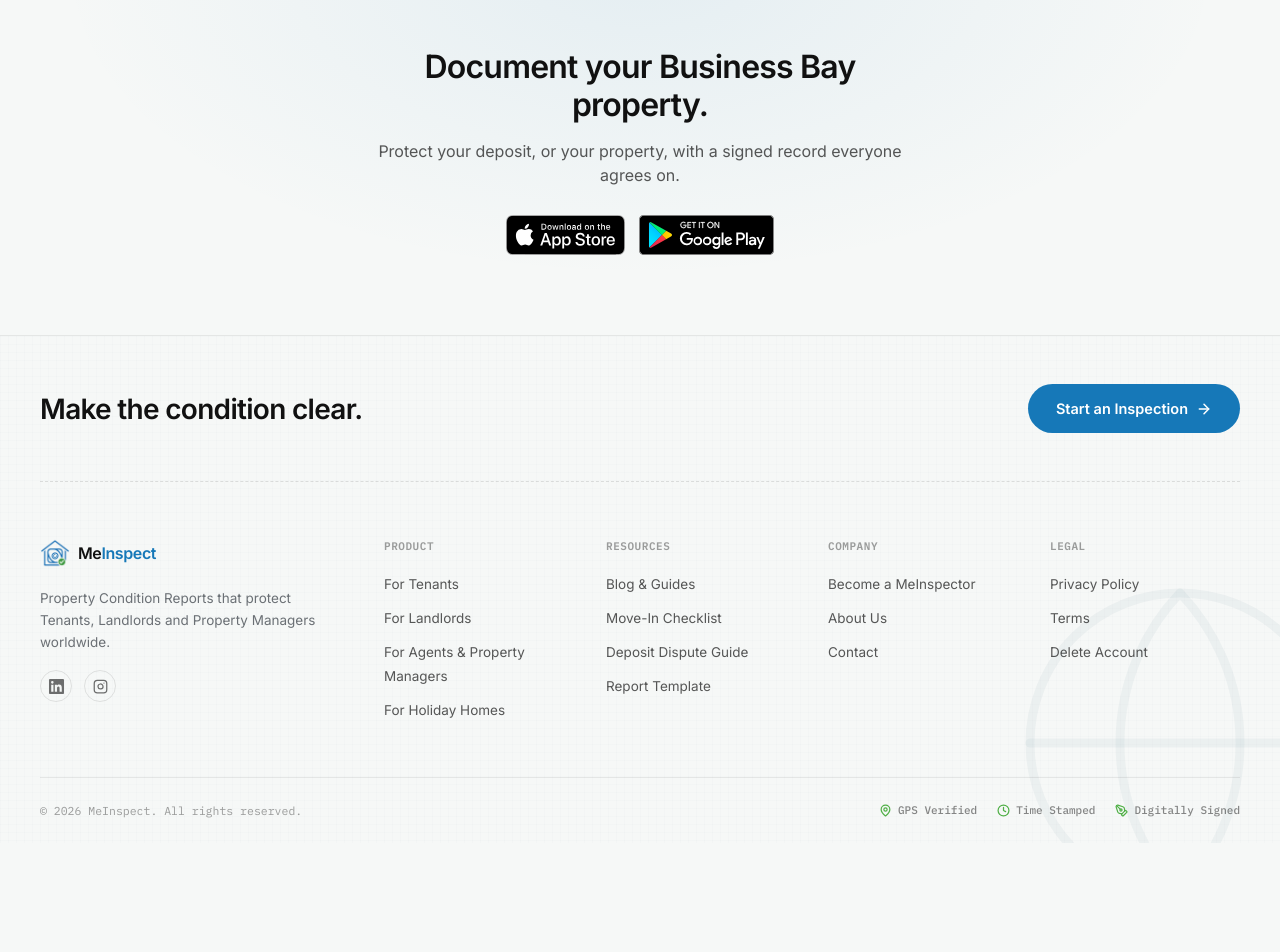
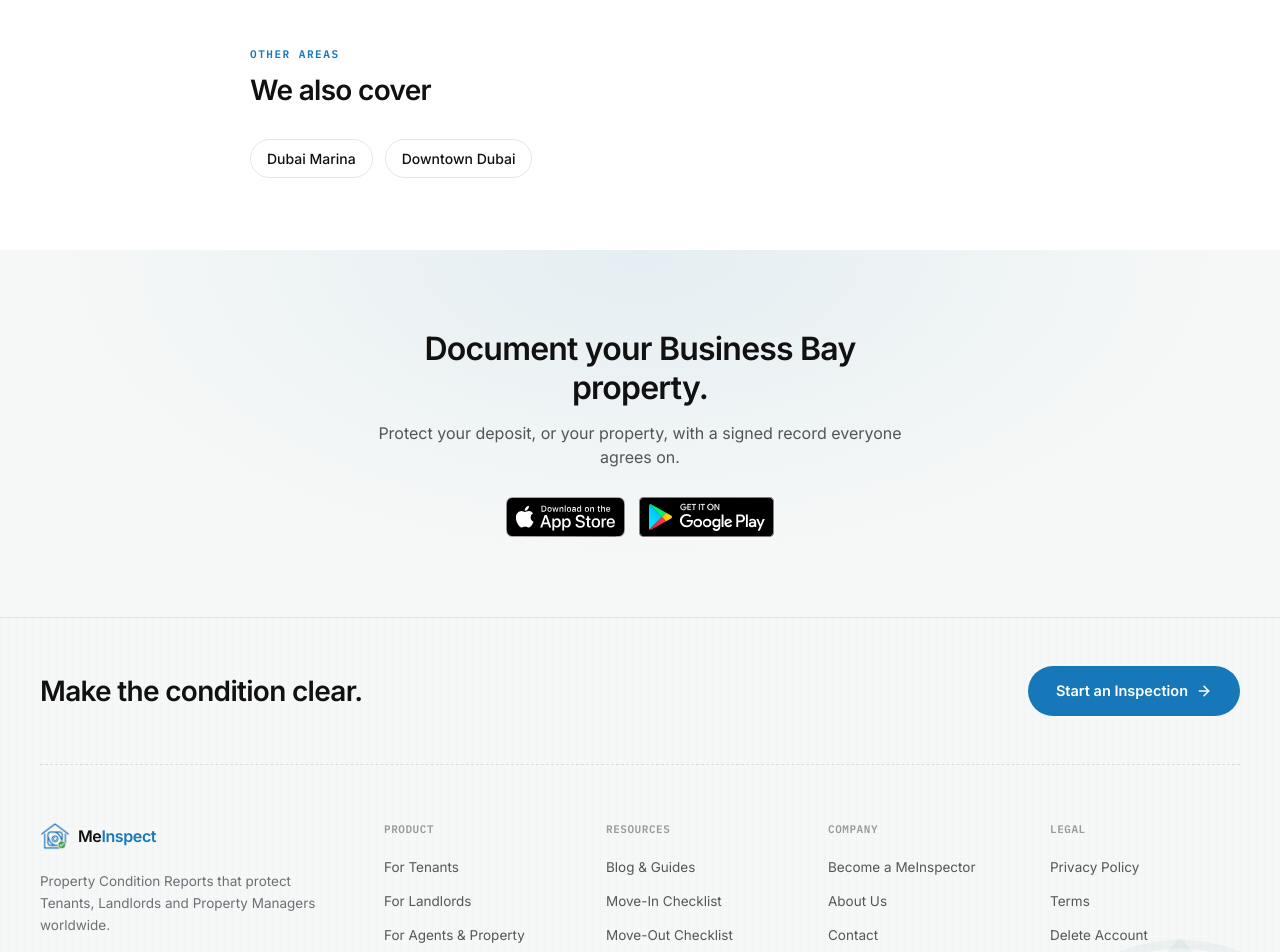
Before and after one commit to meinspectae/NewWebsite, a Next.js app: page /locations/business-bay in a window 1280 px wide. Shown: the part 1380-2332 px from the top of the page. Before the commit the page ends 2223 px from the top, so only its background shows below. Built offline with nearby package versions, Linux system fonts and the light colour scheme.

Commit message:
seo fix claude

```diff
--- a/app/book/page.tsx
+++ b/app/book/page.tsx
@@ -1,15 +1,17 @@
 import type { Metadata } from "next";
 import { UserCheck } from "lucide-react";
+import { buildPageMetadata } from "@/lib/seo/metadata";
 import { Navbar } from "@/components/navbar/Navbar";
 import { Footer } from "@/components/footer/Footer";
 import { PageHero } from "@/components/marketing/PageHero";
 import { ChecklistSection } from "@/components/marketing/ChecklistSection";
 import { ClosingCta } from "@/components/marketing/ClosingCta";
 
-export const metadata: Metadata = {
+export const metadata: Metadata = buildPageMetadata({
   title: "Hire a MeInspector | MeInspect",
   description: "A trained Meinspector visits and does the walkthrough for you — ideal for landlords, agencies & property managers.",
-};
+  path: "/book",
+});
 
 const FEATURES = [
   "A trained Meinspector visits and does the walkthrough for you",
--- a/app/careers/meinspector/page.tsx
+++ b/app/careers/meinspector/page.tsx
@@ -1,14 +1,16 @@
 import type { Metadata } from "next";
+import { buildPageMetadata } from "@/lib/seo/metadata";
 import { Navbar } from "@/components/navbar/Navbar";
 import { Footer } from "@/components/footer/Footer";
 import { Breadcrumb } from "@/components/marketing/Breadcrumb";
 import { NumberedSteps } from "@/components/marketing/NumberedSteps";
 import { MeinspectorForm } from "@/components/careers/MeinspectorForm";
 
-export const metadata: Metadata = {
+export const metadata: Metadata = buildPageMetadata({
   title: "Become a MeInspector | MeInspect",
   description: "Join our network of certified Meinspectors and carry out professional property condition inspections across the UAE.",
-};
+  path: "/careers/meinspector",
+});
 
 const STEPS = [
   { number: 1, text: "Apply: Submit your details below. We review every application and get back to you within a few days." },
--- a/app/contact/page.tsx
+++ b/app/contact/page.tsx
@@ -1,13 +1,15 @@
 import type { Metadata } from "next";
+import { buildPageMetadata } from "@/lib/seo/metadata";
 import { Navbar } from "@/components/navbar/Navbar";
 import { Footer } from "@/components/footer/Footer";
 import { Breadcrumb } from "@/components/marketing/Breadcrumb";
 import { ContactForm } from "@/components/contact/ContactForm";
 
-export const metadata: Metadata = {
+export const metadata: Metadata = buildPageMetadata({
   title: "Contact | MeInspect",
   description: "Questions about the app, agency pricing, or a partnership? Get in touch with MeInspect.",
-};
+  path: "/contact",
+});
 
 export default function ContactPage() {
   return (
--- a/app/legal/delete-account/page.tsx
+++ b/app/legal/delete-account/page.tsx
@@ -1,14 +1,16 @@
 import type { Metadata } from "next";
+import { buildPageMetadata } from "@/lib/seo/metadata";
 import { Navbar } from "@/components/navbar/Navbar";
 import { Footer } from "@/components/footer/Footer";
 import { Breadcrumb } from "@/components/marketing/Breadcrumb";
 import { NumberedSteps } from "@/components/marketing/NumberedSteps";
 import { SimpleTable } from "@/components/marketing/SimpleTable";
 
-export const metadata: Metadata = {
+export const metadata: Metadata = buildPageMetadata({
   title: "Delete Your Account — MeInspect",
   description: "How to request deletion of your MeInspect account and what happens to your data.",
-};
+  path: "/legal/delete-account",
+});
 
 const STEPS = [
   {
--- a/app/legal/privacy/page.tsx
+++ b/app/legal/privacy/page.tsx
@@ -1,13 +1,15 @@
 import type { Metadata } from "next";
+import { buildPageMetadata } from "@/lib/seo/metadata";
 import { Navbar } from "@/components/navbar/Navbar";
 import { Footer } from "@/components/footer/Footer";
 import { LegalArticle } from "@/components/marketing/LegalArticle";
 import { PRIVACY_SECTIONS } from "@/lib/constants/legal";
 
-export const metadata: Metadata = {
+export const metadata: Metadata = buildPageMetadata({
   title: "Privacy Policy — MeInspect",
   description: "How MeInspect collects, uses, and protects your data.",
-};
+  path: "/legal/privacy",
+});
 
 export default function PrivacyPage() {
   return (
--- a/app/legal/terms/page.tsx
+++ b/app/legal/terms/page.tsx
@@ -1,13 +1,15 @@
 import type { Metadata } from "next";
+import { buildPageMetadata } from "@/lib/seo/metadata";
 import { Navbar } from "@/components/navbar/Navbar";
 import { Footer } from "@/components/footer/Footer";
 import { LegalArticle } from "@/components/marketing/LegalArticle";
 import { TERMS_SECTIONS } from "@/lib/constants/legal";
 
-export const metadata: Metadata = {
+export const metadata: Metadata = buildPageMetadata({
   title: "Terms of Use — MeInspect",
   description: "The terms governing your use of the MeInspect app and website.",
-};
+  path: "/legal/terms",
+});
 
 export default function TermsPage() {
   return (
--- a/app/locations/[slug]/page.tsx
+++ b/app/locations/[slug]/page.tsx
@@ -1,4 +1,5 @@
 import type { Metadata } from "next";
+import Link from "next/link";
 import { notFound } from "next/navigation";
 import { Navbar } from "@/components/navbar/Navbar";
 import { Footer } from "@/components/footer/Footer";
@@ -30,6 +31,15 @@
   return LOCATIONS.find((location) => location.slug === slug);
 }
 
+// Every location page previously had exactly one inbound internal link
+// (from /resources) and never linked to any other location — Semrush
+// flagged this class of page for having only one incoming link. Linking
+// each location page to its siblings gives them real internal link
+// equity without needing a dedicated /locations index page yet.
+function getOtherLocations(slug: string) {
+  return LOCATIONS.filter((location) => location.slug !== slug && location.localPoints.length > 0);
+}
+
 export async function generateMetadata({ params }: LocationPageParams): Promise<Metadata> {
   const { slug } = await params;
   const location = getLocation(slug);
@@ -57,6 +67,7 @@
   const { slug } = await params;
   const location = getLocation(slug);
   if (!location) notFound();
+  const otherLocations = getOtherLocations(slug);
 
   const serviceJsonLd = {
     "@context": "https://schema.org",
@@ -128,6 +139,23 @@
           <FaqAccordion eyebrow="FAQ" title={`Questions about ${location.area}`} items={location.faqs} />
         )}
 
+        {otherLocations.length > 0 && (
+          <Section eyebrow="Other Areas" title="We also cover" tone="white">
+            <ul className="flex flex-wrap gap-3">
+              {otherLocations.map((other) => (
+                <li key={other.slug}>
+                  <Link
+                    href={`/locations/${other.slug}`}
+                    className="inline-flex rounded-full border border-dark/10 px-4 py-2 text-[14px] font-medium text-dark transition-colors hover:border-primary-blue hover:text-primary-blue"
+                  >
+                    {other.area}
+                  </Link>
+                </li>
+              ))}
+            </ul>
+          </Section>
+        )}
+
         <ClosingCta
           title={`Document your ${location.area} property.`}
           body="Protect your deposit, or your property, with a signed record everyone agrees on."
--- a/lib/constants/footer.ts
+++ b/lib/constants/footer.ts
@@ -16,6 +16,8 @@
       { label: "For Landlords", href: "/for-landlords" },
       { label: "For Agents & Property Managers", href: "/for-agents" },
       { label: "For Holiday Homes", href: "/for-holiday-homes" },
+      { label: "Pricing", href: "/pricing" },
+      { label: "Hire a MeInspector", href: "/book" },
     ],
   },
   {
@@ -23,6 +25,7 @@
     links: [
       { label: "Blog & Guides", href: "/resources" },
       { label: "Move-In Checklist", href: "/resources/move-in-checklist" },
+      { label: "Move-Out Checklist", href: "/resources/move-out-checklist" },
       { label: "Deposit Dispute Guide", href: "/resources/deposit-dispute-guide" },
       { label: "Report Template", href: "/resources/report-template" },
     ],
```
Also changed, not shown: app/resources/[slug]/page.tsx (+13 -2 lines), public/robots.txt, 1 other file (tests, documents, lock files or other folders).
